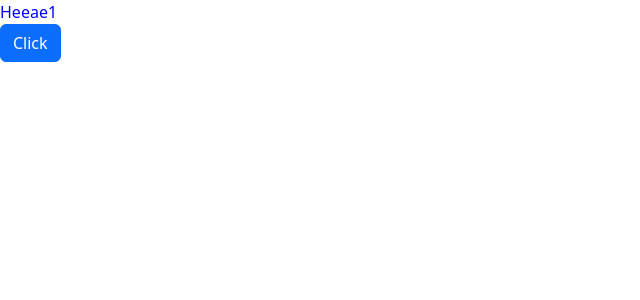
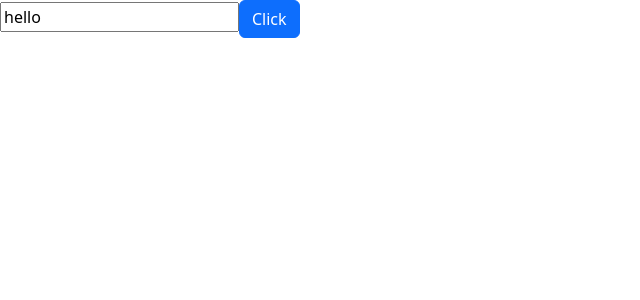
Before and after one commit to 2Heeae/vue3-project, a Vue app: page / in a window 1280 px wide. Shown: the top 300 px of the page, without its empty margins (0-640 px from the left). Built offline with nearby package versions, Linux system fonts and the light colour scheme.

Commit message:
v-bind, v-model 실습

```diff
--- a/src/App.vue
+++ b/src/App.vue
@@ -1,30 +1,35 @@
 <template>
-  <div class="name">
-    {{ name }}
-  </div>
-  <button class="btn btn-primary"
-          v-on:click="updateName">
-    Click
-    </button>
+
+  <input
+    type="text"
+    v-model="name"
+    >
+  <button
+    class="btn btn-primary"
+    @click="onSubmit">
+      Click
+  </button>
 </template>
 
 <script>
+import {ref} from 'vue';
 export default{
   setup() {
-    let name = 'Heeae1';
+    const name = ref('hello');
 
-    // const greeting = (name) => {
-    //   return 'Hello, ' + name;
+
+    const onSubmit = () => {
+      console.log(name.value);
+    };
+
+    // const updateName = (e) => {
+    //   name.value = e.target.value;
+    //   // console.log(e.target.value);
     // };
 
-    // const greet = greeting(name);
-
-    const updateName = () => {
-      name = 'LEE HEEAE';
-    };
     return{
       name,
-      updateName
+      onSubmit
     }
   }
 }
```
